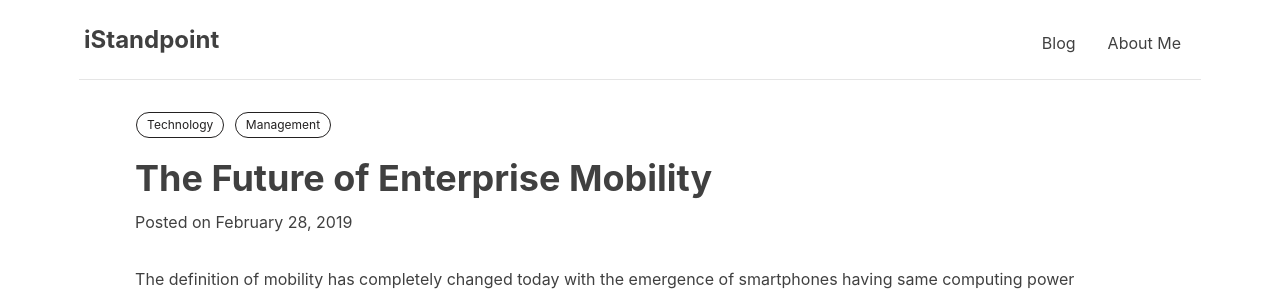
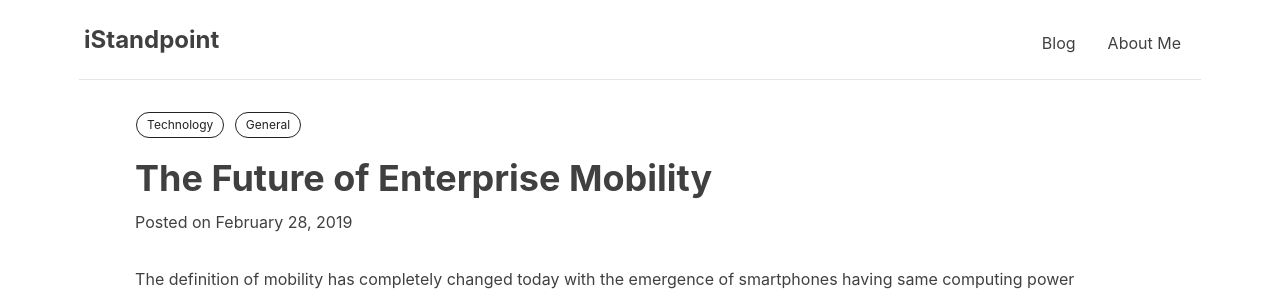
Before and after one commit to gargsaar/singlepage_website_ni, a Jekyll site: the page built from _posts/2019-02-28-the-future-of-enterprise-mobility.markdown, in a window 1280 px wide and 900 px high. Shown: the top 297 px of the window. Built offline with Jekyll 4.4.1, drawn with Linux system fonts in a browser that asks for light colours; nearby versions of some CDN libraries.

Commit message:
Update 2019-02-28-the-future-of-enterprise-mobility.markdown

```diff
--- a/_posts/2019-02-28-the-future-of-enterprise-mobility.markdown
+++ b/_posts/2019-02-28-the-future-of-enterprise-mobility.markdown
@@ -6,7 +6,7 @@ header-style: text
 lang: en
 tags:
   - Technology
-  - Management
+  - General
 ---
 The definition of mobility has completely changed today with the emergence of smartphones having same computing power as laptops. Laptop was an incredible invention that made it easy to carry work with you but it was just the beginning. Smartphones can now accomplish almost all the tasks a laptop can perform, and with the user behavior shifting from simple voice telephony to data consumption and creation, the smartphone has become the ideal tool.
 
```
